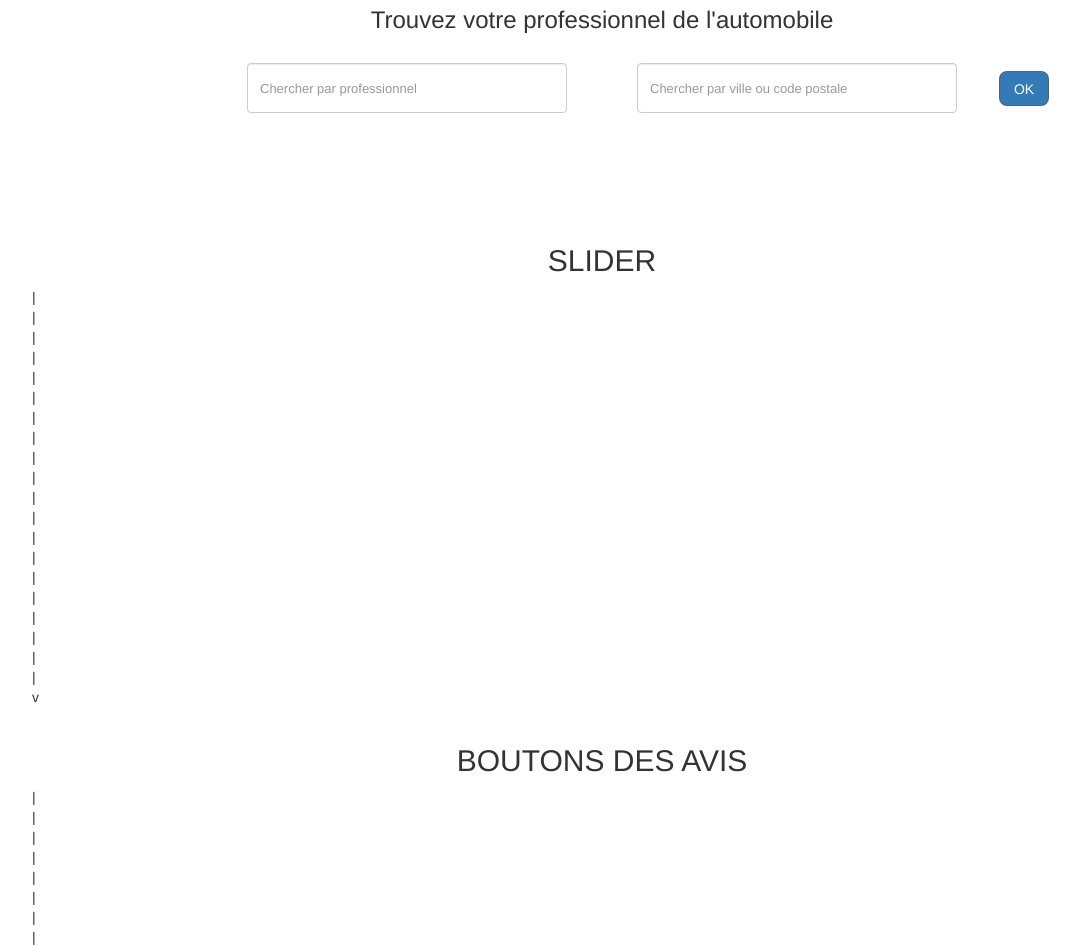
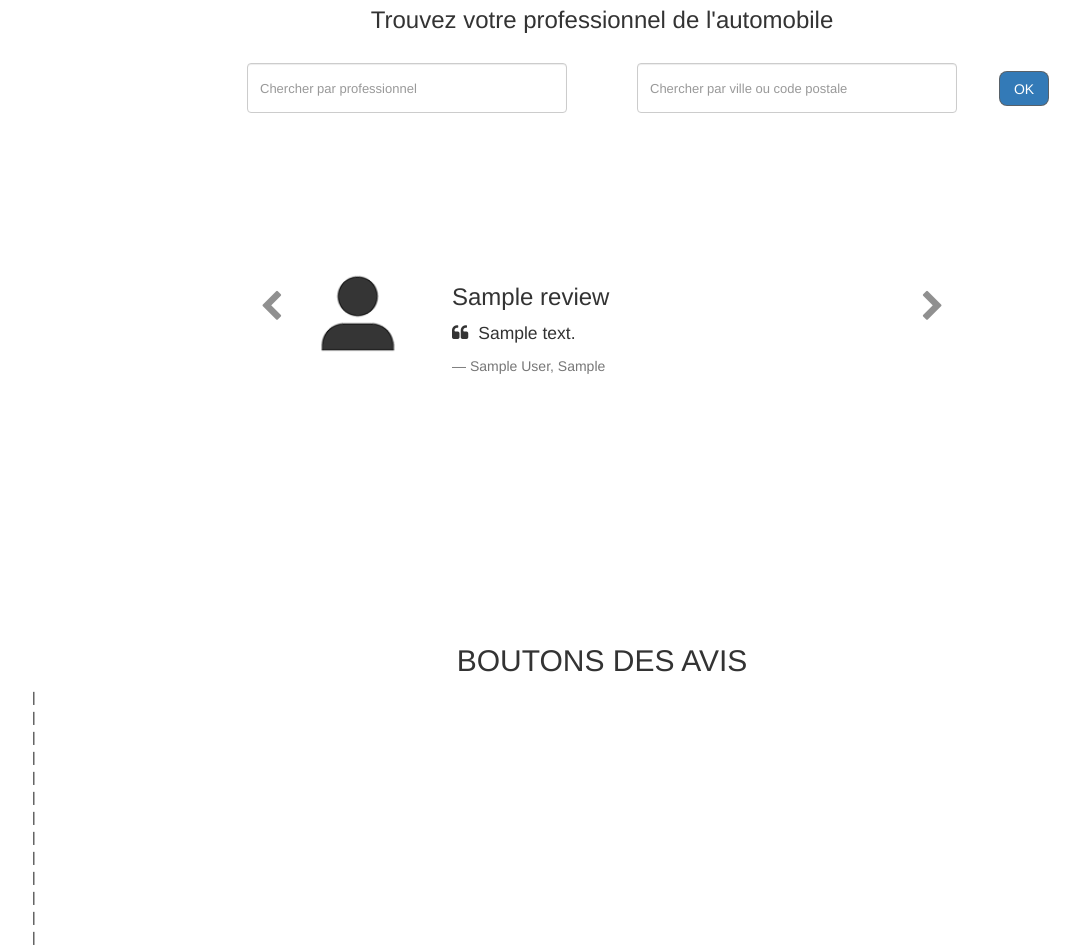
Before and after one commit to LaurentNougaret/sf3_project, a PHP site: page / in a window 1280 px wide. Shown: the part 613-1558 px from the top of the page, without its empty margins (38-1118 px from the left). Run offline with PHP 8.4, Linux system fonts and the light colour scheme; tables that the repository leaves empty or names only in its code hold one stand-in row (values such as "Sample post"); some libraries are stand-ins or nearby versions.

Commit message:
Added slider, config file, src file and fixed about part

```diff
--- /dev/null
+++ b/config/Config.php
@@ -0,0 +1,11 @@
+<?php
+
+namespace caradvisor;
+
+class Config
+{
+    const HOST = "localhost:8889";
+    const USER = "root";
+    const PASSWORD = "root";
+    const DBNAME = "caradvisor";
+}
--- a/page/index.php
+++ b/page/index.php
@@ -32,28 +32,36 @@
 <!-- Slider -->
 <section id="slider">
     <div class="container">
-        <h2 class="text-center">SLIDER</h2>
-        |<br>
-        |<br>
-        |<br>
-        |<br>
-        |<br>
-        |<br>
-        |<br>
-        |<br>
-        |<br>
-        |<br>
-        |<br>
-        |<br>
-        |<br>
-        |<br>
-        |<br>
-        |<br>
-        |<br>
-        |<br>
-        |<br>
-        |<br>
-        v<br>
+        <div class='row'>
+            <div class='col-md-offset-2 col-md-8'>
+                <div class="carousel slide" data-ride="carousel" id="quote-carousel">
+                    <!-- Carousel Slides / Quotes -->
+                    <div class="carousel-inner">
+                        <?php foreach ($avis as $review): ?>
+                            <!-- Quote 1 -->
+                            <div class="item <?php if($review['id']==1): echo "active"; endif; ?>">
+                                <blockquote>
+                                    <div class="row">
+                                        <div class="col-sm-3 text-center">
+                                            <img class="img-circle" src="img/photo_fondateur.png">
+                                        </div>
+                                        <div class="col-sm-9">
+                                            <h3><?php echo $review['proname']?></h3>
+                                            <p><?php echo $review['review']; ?></p>
+                                            <small><?php echo $review['firstname'] . " " . $review['lastname'] . ", " . $review['city']; ?></small>
+                                        </div>
+                                    </div>
+                                </blockquote>
+                            </div>
+                        <?php endforeach; ?>
+                    </div>
+
+                    <!-- Carousel Buttons Next/Prev -->
+                    <a data-slide="prev" href="#quote-carousel" class="left carousel-control"><i class="fa fa-chevron-left"></i></a>
+                    <a data-slide="next" href="#quote-carousel" class="right carousel-control"><i class="fa fa-chevron-right"></i></a>
+                </div>
+            </div>
+        </div>
     </div>
 </section>
 <!-- / Slider -->
--- a/public/CSS/main.css
+++ b/public/CSS/main.css
@@ -162,7 +162,89 @@ a.list-group-item.active small {
 5. slider
 \**********************************/
 #slider {
-    height: 500px;
+    height: 400px;
+}
+
+/* carousel */
+#slider #quote-carousel {
+    padding: 0 10px 30px 10px;
+    margin-top: 30px;
+}
+
+/* Control buttons  */
+#slider #quote-carousel .carousel-control {
+    background: none;
+    color: #222;
+    font-size: 2.3em;
+    text-shadow: none;
+    margin-top: 30px;
+}
+/* Previous button  */
+#slider #quote-carousel .carousel-control.left {
+    left: -12px;
+}
+/* Next button  */
+#slider #quote-carousel .carousel-control.right {
+    right: -12px !important;
+}
+
+/* End carousel */
+
+#slider .item blockquote {
+    border-left: none;
+    margin: 0;
+}
+
+#slider .item blockquote img {
+    width: 100px;
+    margin-bottom: 10px;
+}
+
+#slider .item blockquote p:before {
+    content: "\f10d";
+    font-family: 'Fontawesome';
+    float: left;
+    margin-right: 10px;
+}
+
+#slider #quote-carousel img {
+    width: 140px;
+    height:100px;
+}
+
+/**
+  MEDIA QUERIES
+*/
+
+/* Small devices (tablets, 768px and up) */
+@media (min-width: 768px) {
+    #slider #quote-carousel
+    {
+        margin-bottom: 0;
+        padding: 0 40px 30px 40px;
+    }
+
+}
+
+/* Small devices (tablets, up to 768px) */
+@media (max-width: 768px) {
+
+    /* Make the indicators larger for easier clicking with fingers/thumb on mobile */
+
+    #slider #quote-carousel .carousel-indicators {
+        bottom: -20px !important;
+    }
+    #slider #quote-carousel .carousel-indicators li {
+        display: inline-block;
+        margin: 0 5px;
+        width: 15px;
+        height: 15px;
+    }
+    #slider #quote-carousel .carousel-indicators li.active {
+        margin: 0 5px;
+        width: 20px;
+        height: 20px;
+    }
 }
 /**********************************\
 6. opinion
--- a/public/index.php
+++ b/public/index.php
@@ -1,4 +1,13 @@
 <?php
+
+require "../config/Config.php";
+require "../src/BddManager.php";
+require "../src/ReviewManager.php";
+
+$bdd = new \caradvisor\BddManager();
+$reviewManager = new \caradvisor\ReviewManager($bdd);
+$avis = $reviewManager->listReview();
+
 $page = (isset($_GET['page']) ? $_GET['page'] : "index");
 $file = $page . ".php";
 ?>
@@ -60,7 +69,7 @@ $file = $page . ".php";
     <script src="https://maxcdn.bootstrapcdn.com/bootstrap/3.3.7/js/bootstrap.min.js"
             integrity="sha384-Tc5IQib027qvyjSMfHjOMaLkfuWVxZxUPnCJA7l2mCWNIpG9mGCD8wGNIcPD7Txa"
             crossorigin="anonymous"></script>
-
+    <script type="text/javascript" src="js/slider.js"></script>
     <script type="text/javascript" src="js/index.js"></script>
     <script type="text/javascript" src="js/scrolling-nav.js"></script>
     <script type="text/javascript" src="https://cdnjs.cloudflare.com/ajax/libs/prefixfree/1.0.7/prefixfree.min.js"></script>
--- /dev/null
+++ b/public/js/slider.js
@@ -0,0 +1,8 @@
+// When the DOM is ready, run this function
+$(document).ready(function() {
+    //Set the carousel options
+    $('#quote-carousel').carousel({
+        pause: true,
+        interval: 6000
+    });
+});
--- /dev/null
+++ b/src/BddManager.php
@@ -0,0 +1,43 @@
+<?php
+
+namespace caradvisor;
+
+class BddManager
+{
+    /**
+     * @var \mysqli
+     */
+    private $connection; //handler de connection
+    public function __construct()
+    {
+        $mysqli = new \mysqli(Config::HOST, Config::USER, Config::PASSWORD, Config::DBNAME); // on met le "\" car il faut remonter à la racine avec le namespace
+        if ($mysqli->connect_errno) {
+            throw new \mysqli_sql_exception("Failed to connect to MySQL : (" . $mysqli->connect_errno . ") " . $mysqli->connect_error);
+        }
+        $this->connection = $mysqli;
+    }
+
+    /**
+     * @return \mysqli
+     */
+    public function getConnection()
+    {
+        return $this->connection;
+    }
+
+    /**
+     * @param string $sql
+     * @return bool|\mysqli_result
+     */
+    public function execSql($sql)
+    {
+        if (!$result = $this->connection->query($sql)) {
+            throw new \mysqli_sql_exception(
+                "Failed to run query : (" .
+                $this->connection->connect_errno . ") " .
+                $this->connection->connect_error
+            );
+        }
+        return $result;
+    }
+}
--- /dev/null
+++ b/src/ReviewManager.php
@@ -0,0 +1,121 @@
+<?php
+
+namespace caradvisor;
+
+class ReviewManager
+{
+    const TABLE = "review";
+
+    /**
+     * @var BddManager
+     */
+    private $bdd;
+
+    /**
+     * @var string
+     */
+    private $proname;
+    private $lastname;
+    private $firstname;
+    private $city;
+    private $review;
+
+    /**
+     * ReviewManager constructor.
+     * @param $bdd
+     */
+    public function __construct($bdd)
+    {
+        $this->bdd = $bdd;
+    }
+
+    /**
+     * @return bool|\mysqli_result
+     */
+    public function listReview()
+    {
+        $sql = "SELECT * from " . self::TABLE;
+        return $this->bdd->execSql($sql);
+    }
+
+    /**
+     * @return string
+     */
+    public function getProname()
+    {
+        return $this->proname;
+    }
+
+    /**
+     * @param string $proname
+     */
+    public function setProname($proname)
+    {
+        $this->proname = $proname;
+    }
+
+    /**
+     * @return mixed
+     */
+    public function getLastname()
+    {
+        return $this->lastname;
+    }
+
+    /**
+     * @param mixed $lastname
+     */
+    public function setLastname($lastname)
+    {
+        $this->lastname = $lastname;
+    }
+
+    /**
+     * @return mixed
+     */
+    public function getFirstname()
+    {
+        return $this->firstname;
+    }
+
+    /**
+     * @param mixed $firstname
+     */
+    public function setFirstname($firstname)
+    {
+        $this->firstname = $firstname;
+    }
+
+    /**
+     * @return mixed
+     */
+    public function getCity()
+    {
+        return $this->city;
+    }
+
+    /**
+     * @param mixed $city
+     */
+    public function setCity($city)
+    {
+        $this->city = $city;
+    }
+
+    /**
+     * @return mixed
+     */
+    public function getReview()
+    {
+        return $this->review;
+    }
+
+    /**
+     * @param mixed $review
+     */
+    public function setReview($review)
+    {
+        $this->review = $review;
+    }
+
+}
```
Also changed, not shown: config/ConfigDistrib.php (added, +12 -0 lines).
